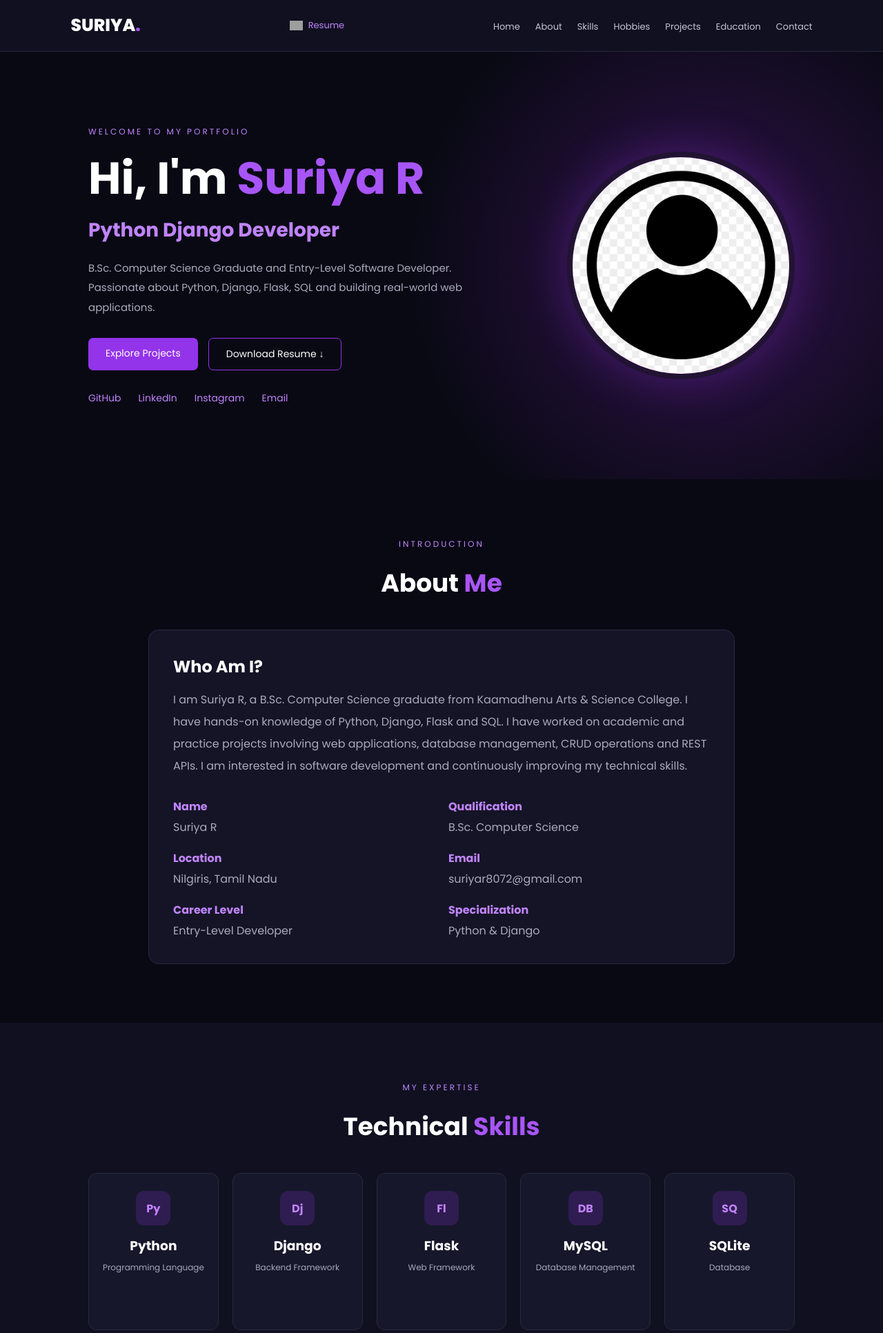
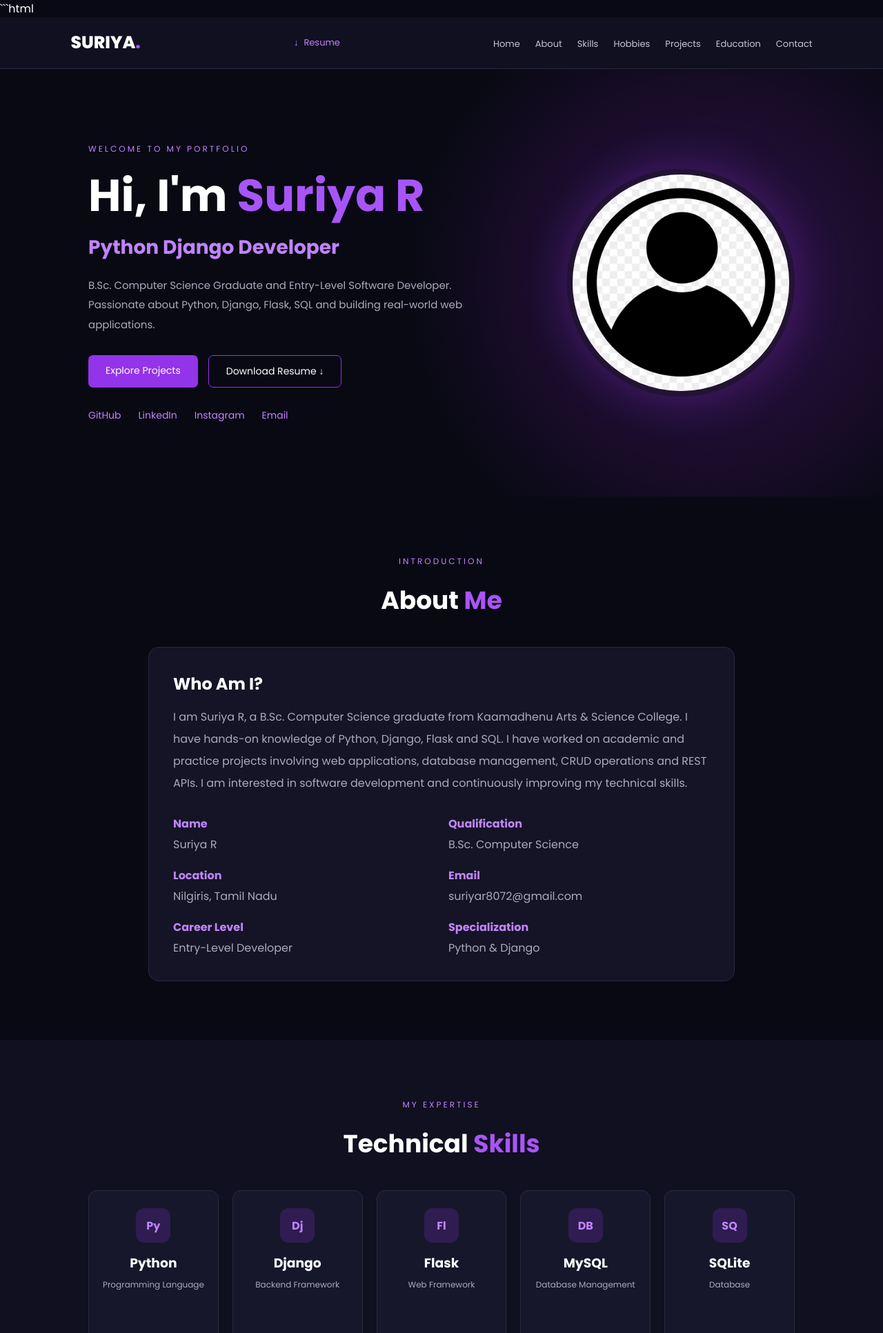
Before and after one commit to Suriya27004/personal-portfolio, a Django app: page / in a window 1280 px wide. Shown: the top 1933 px of the page at 69% size. Run offline with Django 5.2, Linux system fonts and the light colour scheme; data that the repository does not hold is empty; grey boxes are pictures that could not be loaded.

Commit message:
Fix missing download icon

````diff
--- a/templates/index.html
+++ b/templates/index.html
@@ -1,4 +1,4 @@
-
+```html
 {% load static %}
 <!DOCTYPE html>
 <html lang="en">
@@ -21,7 +21,7 @@
     <a href="#home" class="logo">SURIYA<span>.</span></a>
 
     <a class="nav-resume" href="{% static 'resume.pdf' %}" download>
-        <img src="{% static 'image/download-icon.png' %}" alt="Download Resume">
+        <span class="download-icon">↓</span>
         <span>Resume</span>
     </a>
 
@@ -439,3 +439,4 @@
 
 </body>
 </html>
+```
````
